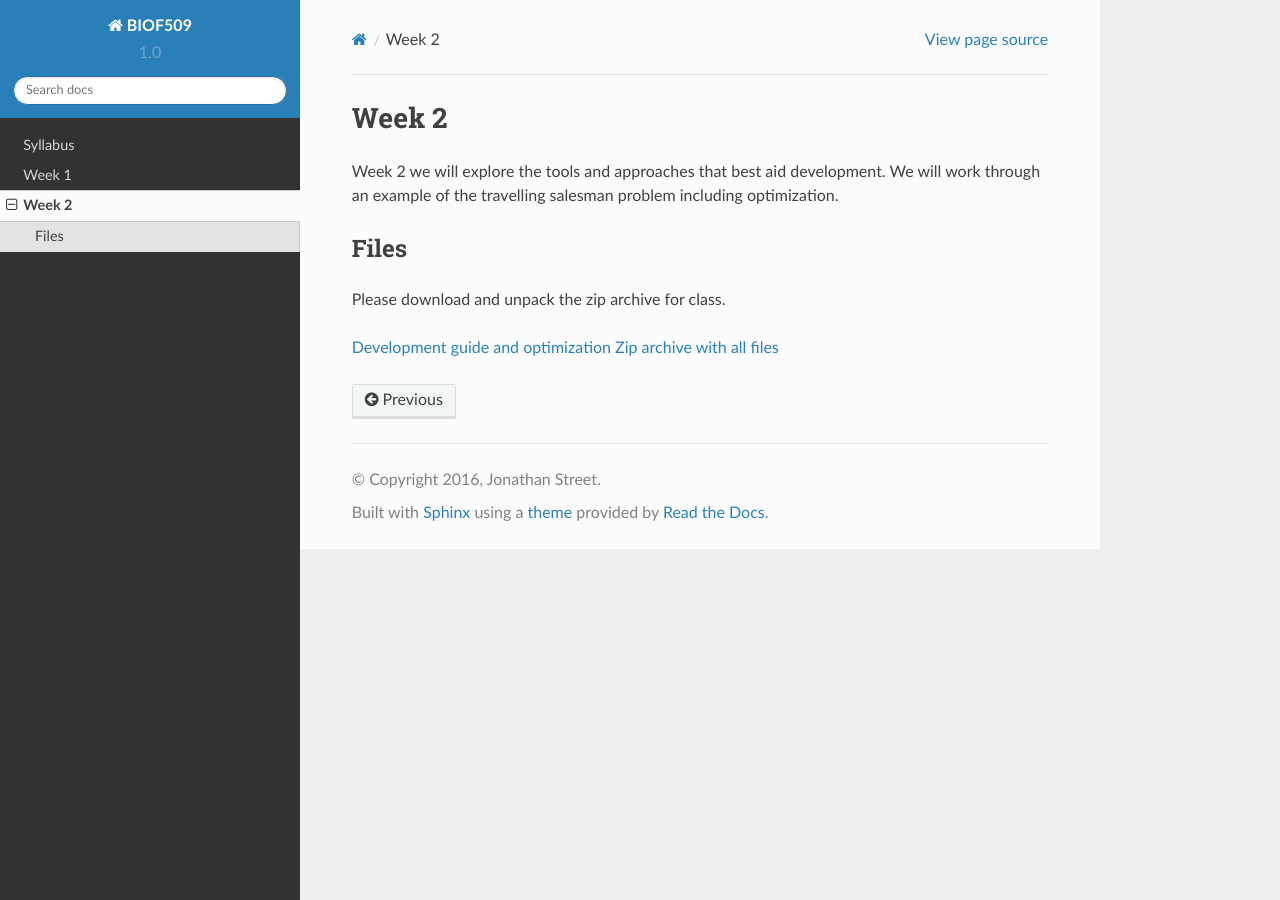
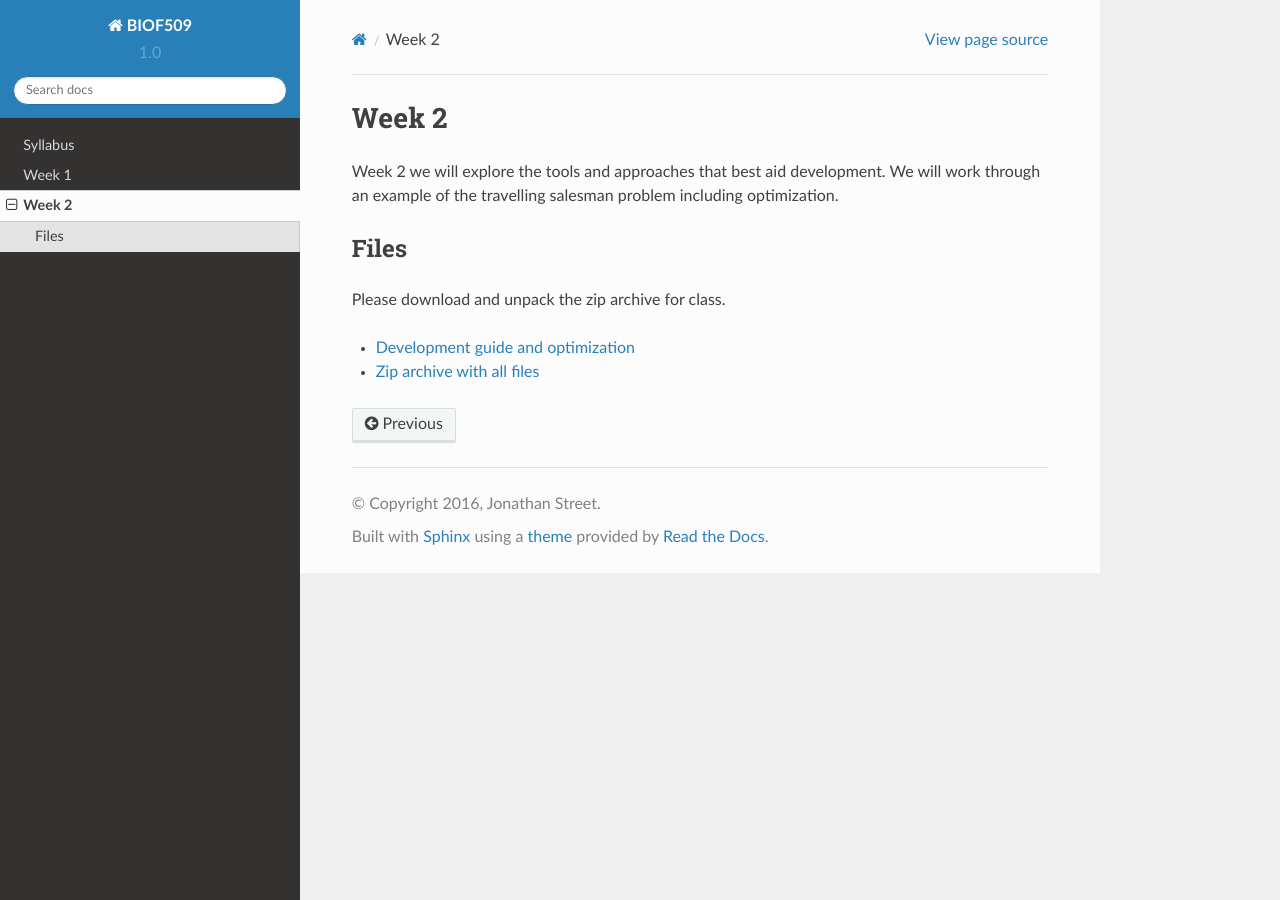
Before and after one commit to biof509/biof509, a Sphinx documentation site: the page built from docs/week2/index.rst, in a window 1280 px wide. Built offline with Sphinx 7.4.7 and the Read the Docs theme 2.0.0, drawn with Linux system fonts in a browser that asks for light colours.

```diff
--- a/docs/week2/index.rst
+++ b/docs/week2/index.rst
@@ -12,5 +12,5 @@ Files
 
 Please download and unpack the zip archive for class.
 
-`Development guide and optimization <../Wk02-Development.ipynb>`_
-`Zip archive with all files <../Wk02.zip>`_
+* `Development guide and optimization <../Wk02-Development.ipynb>`_
+* `Zip archive with all files <../Wk02.zip>`_
```
